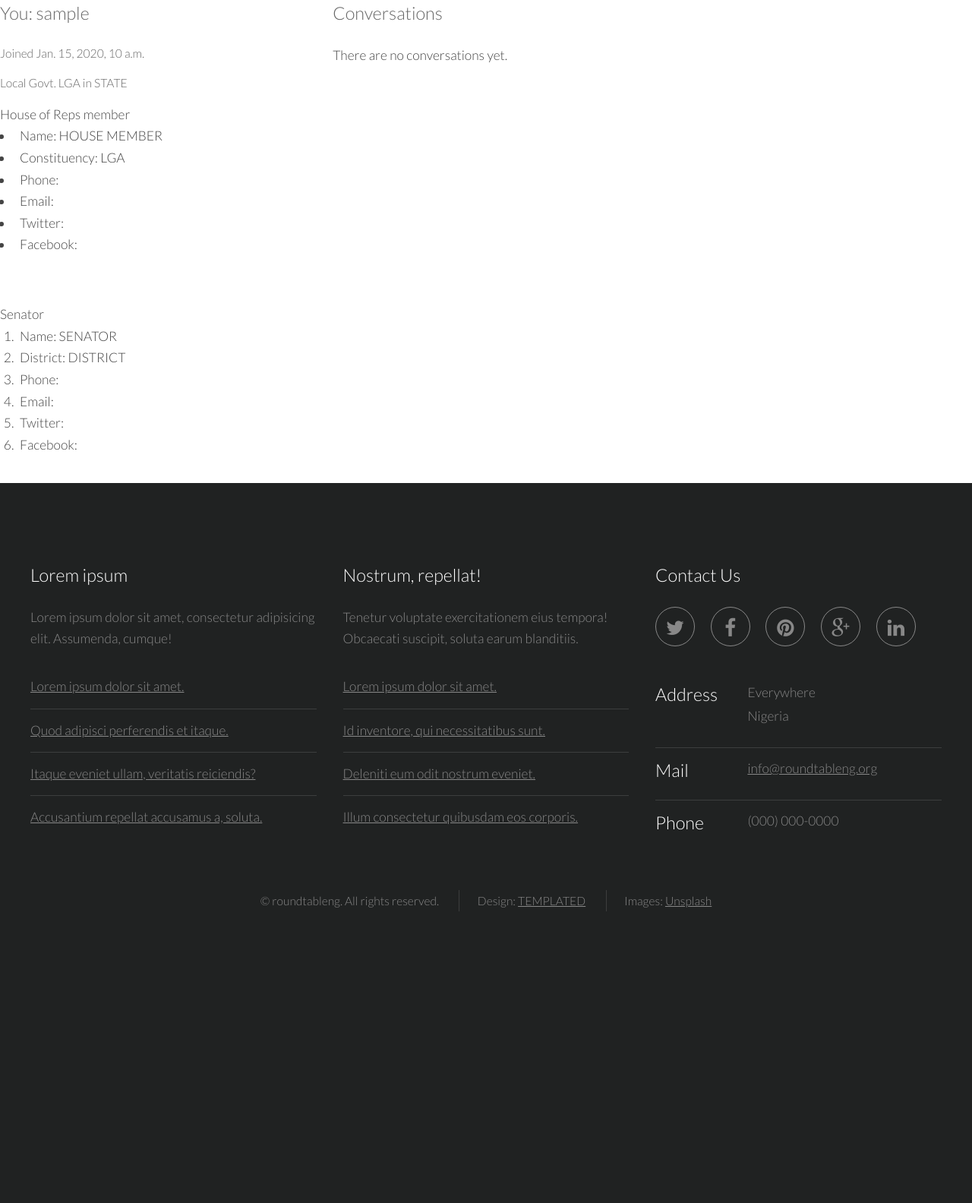
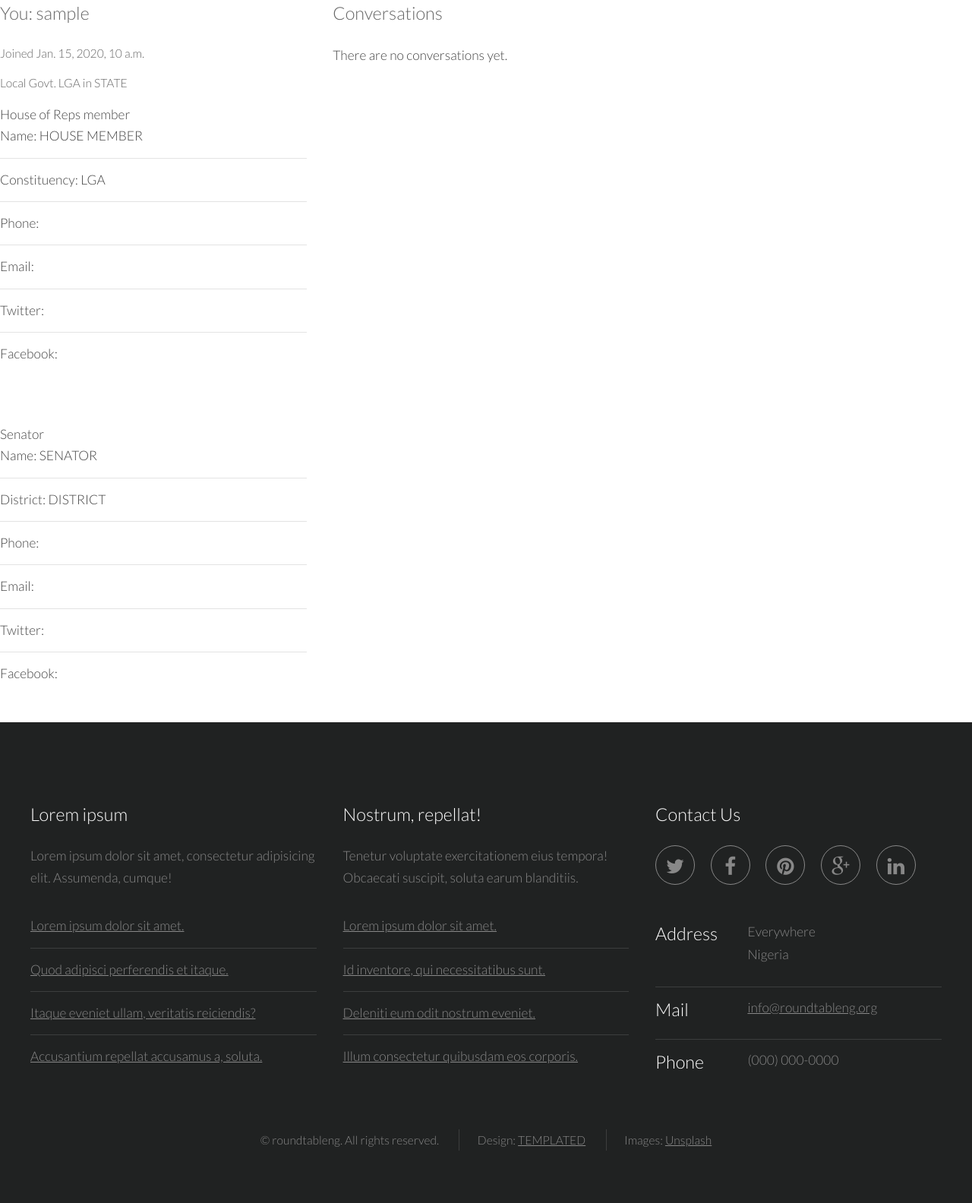
Before and after one commit to roundtableng/yarep, a Django app: page /profile/ in a window 1280 px wide. Shown: the part 82-1666 px from the top of the page at 76% size. Before the commit the page ends 1282 px from the top, so only its background shows below. Run offline with Django 3.2, Linux system fonts and the light colour scheme; a user stored in the database is signed in; data comes from the database, SQL or seed files in the repository; tables that the repository leaves empty hold one stand-in row (values such as "Sample post").

Commit message:
styling of lists

```diff
--- a/templates/core/profile.html
+++ b/templates/core/profile.html
@@ -16,7 +16,7 @@
                             <h5>Joined {{ user.date_joined }}</h5>
                             <h5>Local Govt. {{ user.account.lga }} in {{ user.account.lga.state }}</h5>
                             House of Reps member
-                            <ul>
+                            <ul class="alt">
                                 <li>Name: {{ user.account.lga.representative }}</li>
                                 <li>Constituency: {{ user.account.lga.constituency }}</li>
                                 <li>Phone:</li>
@@ -26,14 +26,14 @@
                             </ul>
                             <br />
                             Senator
-                            <ol>
+                            <ul class="alt">
                                 <li>Name: {{ user.account.lga.senator }}</li>
                                 <li>District: {{ user.account.lga.district }}</li>
                                 <li>Phone:</li>
                                 <li>Email: </li>
                                 <li>Twitter: </li>
                                 <li>Facebook: </li>
-                            </ol>
+                            </ul>
                         </section>
                         <section class="4u 6u$(medium) 12u$(small)">
                             <h3>Conversations</h3>
```
